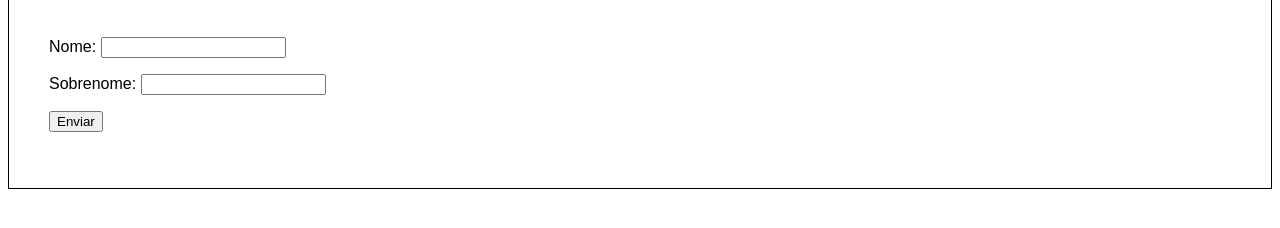
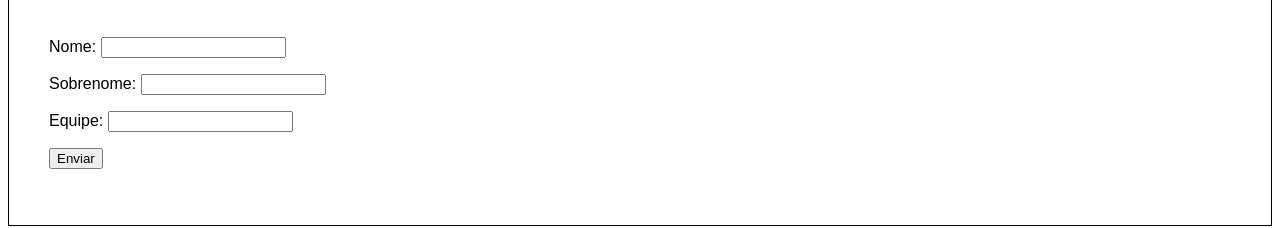
Before and after one commit to JuanSCardozo/HTML-CSS, a plain HTML site: page EXERCICIOS/ex. 025/form001.html in a window 1280 px wide. Shown: the part 108-336 px from the top of the page. Drawn offline with Linux system fonts and the light colour scheme.

Commit message:
att label

```diff
--- a/EXERCICIOS/ex. 025/form001.html
+++ b/EXERCICIOS/ex. 025/form001.html
@@ -31,6 +31,10 @@
         <p><label for="isobrenome">Sobrenome:</label>
             <input type="text" name="sobrenome" id="isobrenome"></p>
 
+            <p>
+                <label for="iequipe">Equipe: <input type="text" name="equipe" id="iequipe"></label>
+            </p>
+
         <p><input type="submit" value="Enviar"></p>
     </form>
 </body>
```
